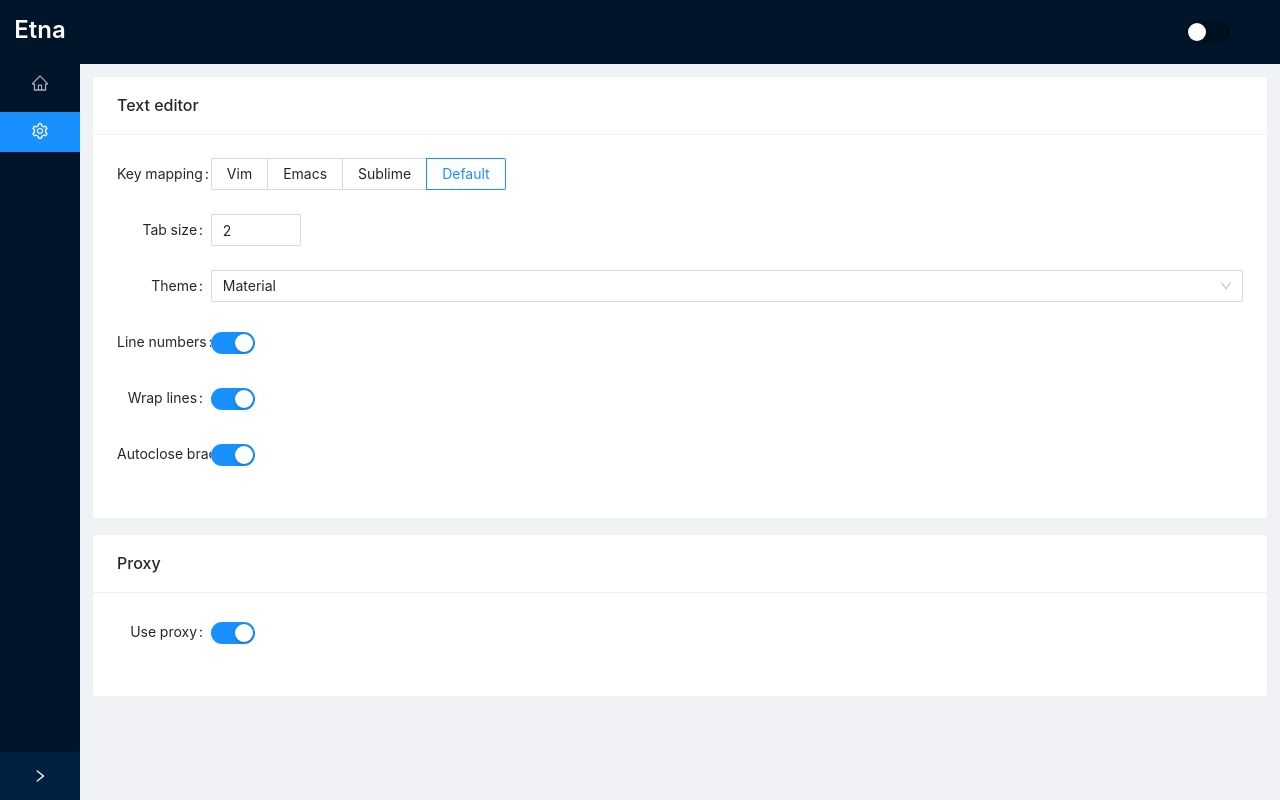
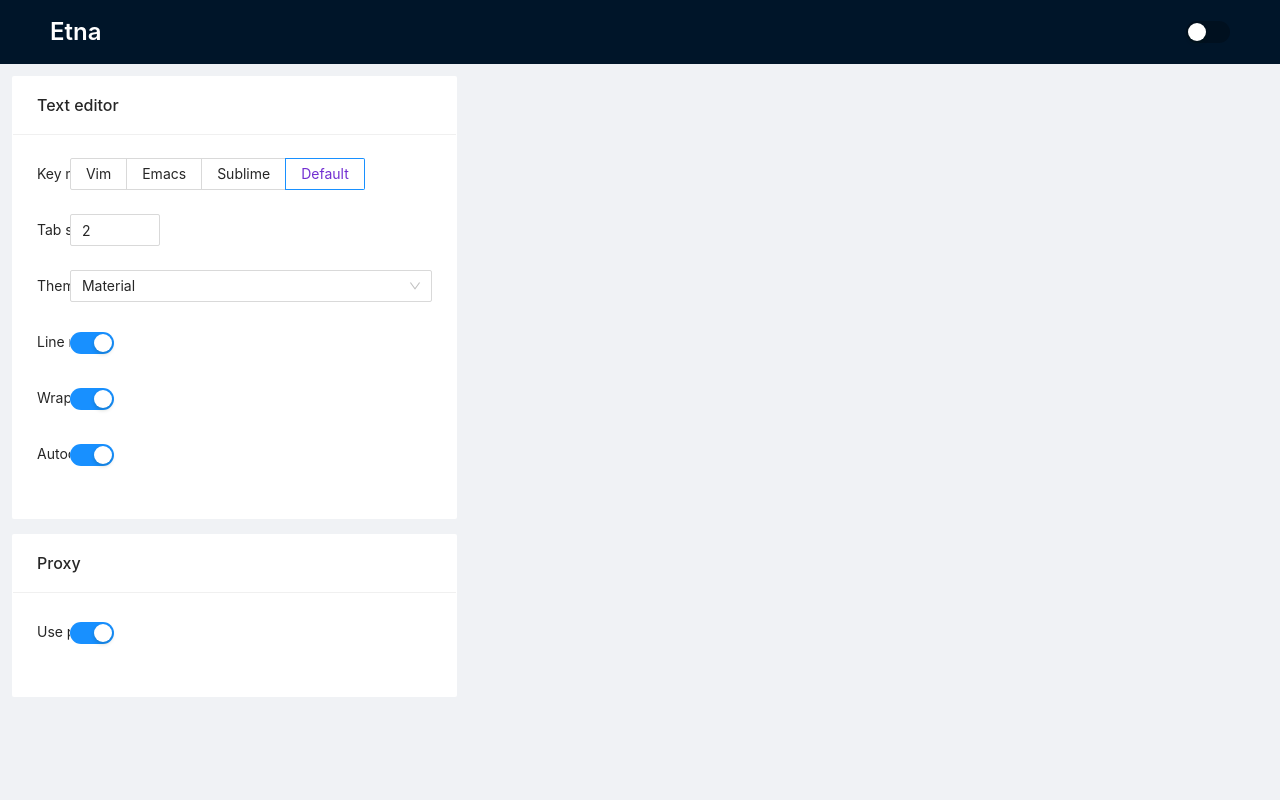
Before and after one commit to s-r-x/etna, a React app: page /settings in a window 1280 px wide. Built offline with nearby package versions, Linux system fonts and the light colour scheme.

Commit message:
theme...

```diff
--- a/src/domains/theme/themes/dark.ts
+++ b/src/domains/theme/themes/dark.ts
@@ -2,9 +2,20 @@ import { TTheme } from "../typings/theme";
 
 export const darkTheme: TTheme = {
   colors: {
-    1: "#47286C",
-    2: "#BD4084",
-    3: "#F9889D",
-    4: "",
+    primary: {
+      main: "#642ab5",
+      accent: "#854eca",
+    },
+    secondary: {
+      main: "#13a8a8",
+      accent: "#33bcb7",
+    },
+    font: {
+      main: "#fff",
+      accent: "rgba(255, 255,255,.8)",
+    },
+    paper: "rgba(255,255,255, .05)",
+    elevate: "#494949",
+    layout: "#121212",
   },
 };
--- a/src/domains/theme/themes/light.ts
+++ b/src/domains/theme/themes/light.ts
@@ -1,10 +1,21 @@
-import { TTheme } from '../typings/theme';
+import { TTheme } from "../typings/theme";
 
 export const lightTheme: TTheme = {
   colors: {
-    1: '#47286C',
-    2: '#BD4084',
-    3: '#F9889D',
-    4: ''
-  }
-}
+    primary: {
+      main: "#722ed1",
+      accent: "#9254de",
+    },
+    secondary: {
+      main: "#13c2c2",
+      accent: "#36cfc9",
+    },
+    font: {
+      main: "#fff",
+      accent: "rgba(255, 255,255,.8)",
+    },
+    paper: "#fff",
+    layout: "#f0f2f5",
+    elevate: "#494949",
+  },
+};
--- a/src/layouts/Root/index.tsx
+++ b/src/layouts/Root/index.tsx
@@ -6,7 +6,7 @@ import { SelectParam } from "antd/lib/menu";
 import * as S from "./styled";
 import ThemeToggler from "@/domains/theme/components/Toggler";
 
-const { Header, Content, Sider } = Layout;
+const { Content } = Layout;
 type TProps = RouteComponentProps;
 type TState = {
   collapsed: boolean;
@@ -37,38 +37,17 @@ class RootLayout extends React.Component<TProps, TState> {
   render() {
     return (
       <Layout style={{ minHeight: "100vh" }}>
-        <Sider
-          collapsible
-          collapsed={this.state.collapsed}
-          onCollapse={this.onCollapse}
-        >
+        <S.Header>
           <S.Logo>
             <Typography.Title level={3} style={{ color: "white" }}>
               Etna
             </Typography.Title>
           </S.Logo>
-          <Menu
-            onSelect={this.onSelect}
-            theme="dark"
-            selectedKeys={[this.state.activeRoute]}
-            mode="inline"
-          >
-            <Menu.Item icon={<HomeOutlined />} key="/">
-              <S.Link to="/">Home</S.Link>
-            </Menu.Item>
-            <Menu.Item icon={<SettingOutlined />} key="/settings">
-              <S.Link to="/settings">Settings</S.Link>
-            </Menu.Item>
-          </Menu>
-        </Sider>
-        <Layout>
-          <S.Header>
-            <ThemeToggler/>
-          </S.Header>
-          <Content style={{ margin: "12px", height: "100%" }}>
-            {this.props.children}
-          </Content>
-        </Layout>
+          <ThemeToggler />
+        </S.Header>
+        <Content style={{ margin: "12px", display: "flex" }}>
+          {this.props.children}
+        </Content>
       </Layout>
     );
   }
--- a/src/layouts/Root/styled.ts
+++ b/src/layouts/Root/styled.ts
@@ -3,7 +3,6 @@ import { Link as BaseLink } from "react-router-dom";
 import { Layout } from "antd";
 
 export const Logo = styled.div`
-  padding: 14px;
   text-align: center;
   * {
     margin: 0 !important;
@@ -15,6 +14,6 @@ export const Link = styled(BaseLink)`
 `;
 export const Header = styled(Layout.Header)`
   display: flex;
-  justify-content: flex-end;
+  justify-content: space-between;
   align-items: center;
 `;
--- a/src/pages/home/index.tsx
+++ b/src/pages/home/index.tsx
@@ -6,7 +6,7 @@ import HttpRequest from "@/domains/http-req/components";
 export const HomePage = () => {
   return (
     <>
-      <Row style={{ height: "100%" }} gutter={12}>
+      <Row style={{ flex: 1 }} gutter={12}>
         <Col span={12}>
           <HttpRequest />
         </Col>
--- a/src/styles/global.ts
+++ b/src/styles/global.ts
@@ -9,7 +9,7 @@ export const GlobalStyle = createGlobalStyle`
     --navbar-height: 64px;
     --safe-card-height: calc(100vh - (var(--root-layout-offset) * 2) - var(--navbar-height));
     --card-utils-approx-height: 33px;
-    --card-utils-offset: 25px;
+    --card-utils-offset: 10px;
     --tab-full-height: calc(var(--tab-height) + var(--tab-content-offset));
     --card-editor-offset-top: calc(var(--card-pad) + var(--navbar-height) + var(--card-utils-offset) + var(--tab-full-height));
   }
@@ -22,6 +22,13 @@ export const GlobalStyle = createGlobalStyle`
     display: flex;
     flex-direction: column;
   }
+  .ant-tabs.ant-tabs-card .ant-tabs-card-bar .ant-tabs-tab-active,
+  .ant-dropdown-menu-item-selected {
+    color: ${({ theme }) => theme.colors.secondary.main};
+  }
+  .ant-radio-button-wrapper-checked:not(.ant-radio-button-wrapper-disabled) {
+    color: ${({ theme }) => theme.colors.primary.main};
+  }
   .ant-tabs-content, .ant-tabs-tabpane {
     height: 100%;
   }
@@ -29,13 +36,36 @@ export const GlobalStyle = createGlobalStyle`
     display: flex;
     flex-direction: column;
   }
-
+  .ant-btn {
+    background-color: ${({ theme }) => theme.colors.elevate};
+  }
+  .ant-menu-dark.ant-menu-dark:not(.ant-menu-horizontal) .ant-menu-item-selected {
+    background: ${({ theme }) => theme.colors.primary.main};
+  }
+  .ant-card {
+    background-color: ${({ theme }) => theme.colors.paper};
+    border-color: transparent;
+    color: ${({ theme }) => theme.colors.font.main};
+  }
+  .ant-tabs.ant-tabs-card .ant-tabs-card-bar .ant-tabs-tab {
+    background-color: ${({ theme }) => theme.colors.elevate};
+  }
+  .ant-input-clear-icon {
+    color: ${({ theme }) => theme.colors.font.accent};
+  }
+  .ant-input, .ant-input-affix-wrapper {
+    background-color: ${({ theme }) => theme.colors.elevate};
+    color: ${({ theme }) => theme.colors.font.main};
+  }
+  .ant-layout {
+    background: ${({ theme }) => theme.colors.layout};
+  }
   .ant-btn-primary {
-    background-color: ${({ theme }) => theme.colors[1]};
-    border-color: ${({ theme }) => theme.colors[1]};
+    background-color: ${({ theme }) => theme.colors.primary.main};
+    border-color: ${({ theme }) => theme.colors.primary.main};
     :focus, :hover {
-      background-color: ${({ theme }) => theme.colors[2]};
-      border-color: ${({ theme }) => theme.colors[2]};
+      background-color: ${({ theme }) => theme.colors.primary.accent};
+      border-color: ${({ theme }) => theme.colors.primary.accent};
     }
   }
 `;
```
Also changed, not shown: src/domains/theme/typings/theme.ts (+10 -4 lines), 1 other file (tests, documents, lock files or other folders).
